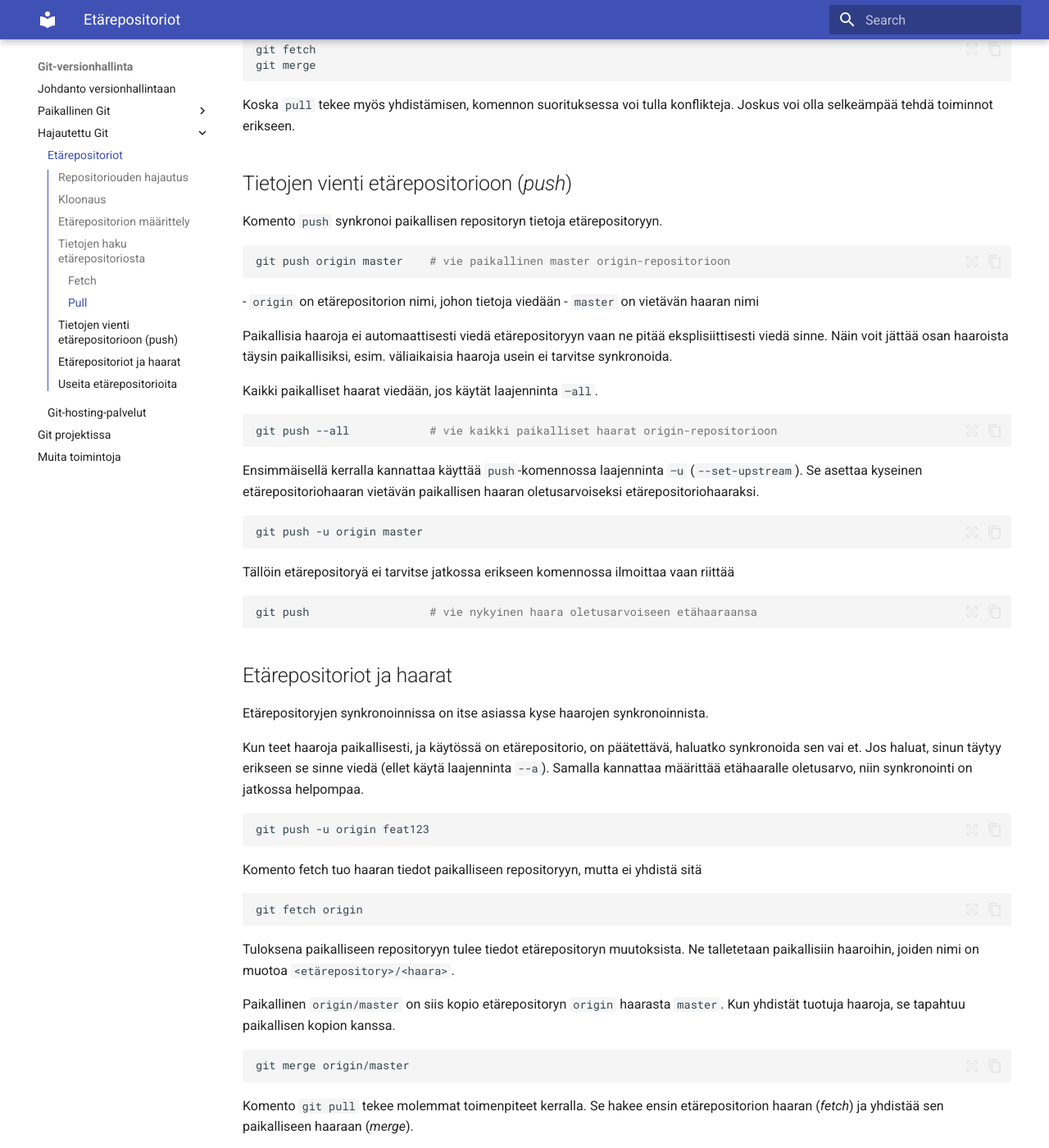
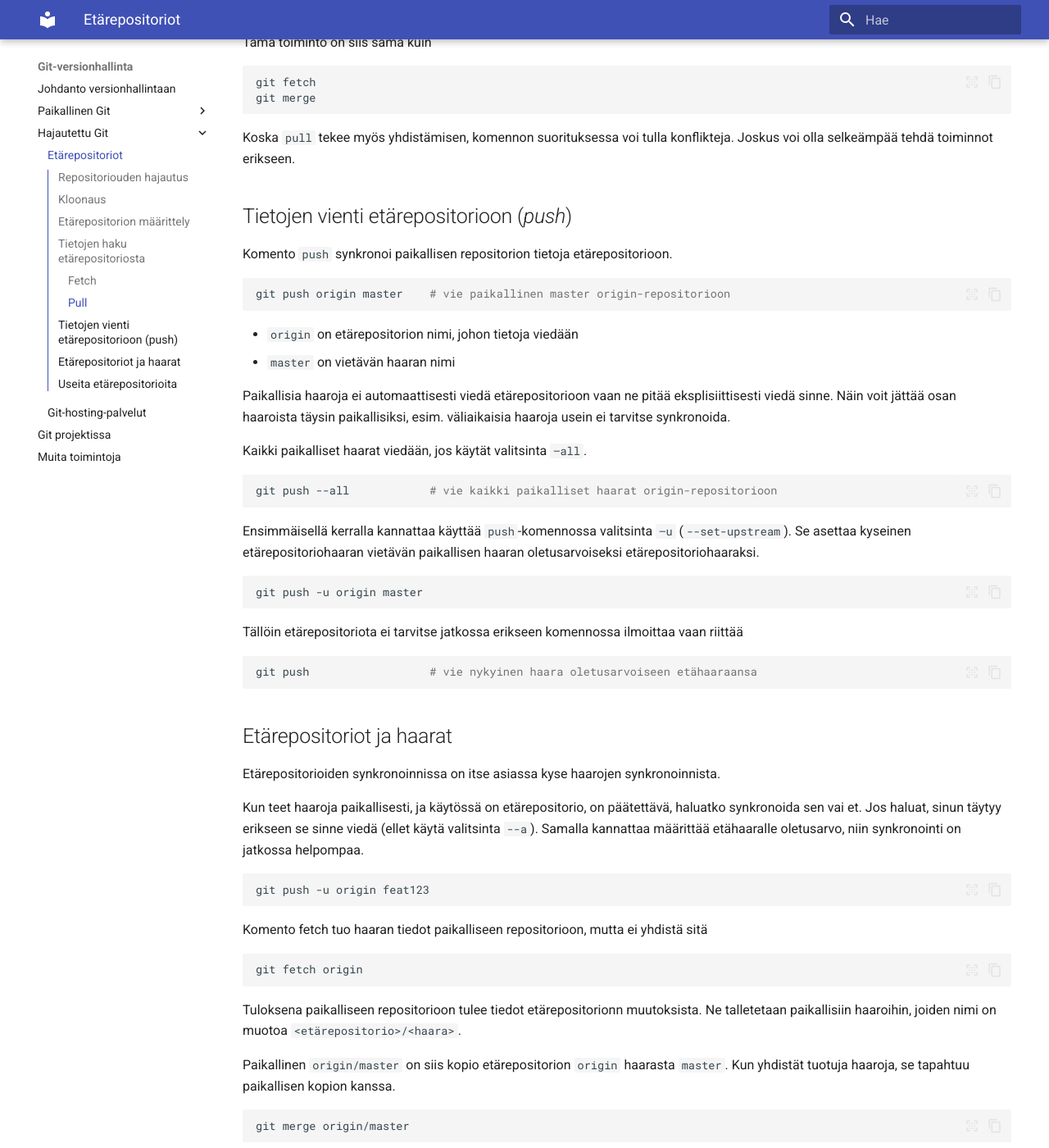
Before and after one commit to mruonavaara/git-versionhallinta, an MkDocs documentation site: the page built from docs/etarepositoriot.md, in a window 1280 px wide and 1400 px high, scrolled down 2304 px. Shown: the whole window at 82% size. Built offline with MkDocs 1.6.1 and Material for MkDocs 9.7.7, drawn with Linux system fonts in a browser that asks for light colours; some of the changed text lies outside the part shown.

````diff
--- a/docs/etarepositoriot.md
+++ b/docs/etarepositoriot.md
@@ -33,6 +34,7 @@ Voit määritellä etärepositorioita komennolla `remote add`:
 ```bash
 git remote add origin https://github.com/user/repository.git
 ```
+
 - `origin` of etärepositoriolle annettu nimi
 - `https://github.com/user/repository.git` on sen osoite.
 
@@ -102,29 +105,30 @@ Koska `pull` tekee myös yhdistämisen, komennon suorituksessa voi tulla konflik
 
 ## Tietojen vienti etärepositorioon (_push_)
 
-Komento `push` synkronoi paikallisen repositoryn tietoja etärepositoryyn.
+Komento `push` synkronoi paikallisen repositorion tietoja etärepositorioon.
 
 ```bash
 git push origin master    # vie paikallinen master origin-repositorioon
 ```
+
 - `origin` on etärepositorion nimi, johon tietoja viedään
 - `master` on vietävän haaran nimi
 
-Paikallisia haaroja ei automaattisesti viedä etärepositoryyn vaan ne pitää eksplisiittisesti viedä sinne. Näin voit jättää osan haaroista täysin paikallisiksi, esim. väliaikaisia haaroja usein ei tarvitse synkronoida.
+Paikallisia haaroja ei automaattisesti viedä etärepositorioon vaan ne pitää eksplisiittisesti viedä sinne. Näin voit jättää osan haaroista täysin paikallisiksi, esim. väliaikaisia haaroja usein ei tarvitse synkronoida.
 
-Kaikki paikalliset haarat viedään, jos käytät laajenninta `–all`.
+Kaikki paikalliset haarat viedään, jos käytät valitsinta `–all`.
 
 ```bash
 git push --all            # vie kaikki paikalliset haarat origin-repositorioon
 ```
 
-Ensimmäisellä kerralla kannattaa käyttää `push`-komennossa laajenninta `–u` (`--set-upstream`). Se asettaa kyseinen etärepositoriohaaran vietävän paikallisen haaran oletusarvoiseksi etärepositoriohaaraksi.
+Ensimmäisellä kerralla kannattaa käyttää `push`-komennossa valitsinta `–u` (`--set-upstream`). Se asettaa kyseinen etärepositoriohaaran vietävän paikallisen haaran oletusarvoiseksi etärepositoriohaaraksi.
 
 ```bash
 git push -u origin master
 ```
 
-Tällöin etärepositoryä ei tarvitse jatkossa erikseen komennossa ilmoittaa vaan riittää
+Tällöin etärepositoriota ei tarvitse jatkossa erikseen komennossa ilmoittaa vaan riittää
 
 ```bash
 git push                  # vie nykyinen haara oletusarvoiseen etähaaraansa
@@ -132,22 +136,22 @@ git push                  # vie nykyinen haara oletusarvoiseen etähaaraansa
 
 ## Etärepositoriot ja haarat
 
-Etärepositoryjen synkronoinnissa on itse asiassa kyse haarojen synkronoinnista.
+Etärepositorioiden synkronoinnissa on itse asiassa kyse haarojen synkronoinnista.
 
-Kun teet haaroja paikallisesti, ja käytössä on etärepositorio, on päätettävä, haluatko synkronoida sen vai et. Jos haluat, sinun täytyy erikseen se sinne viedä (ellet käytä laajenninta `--a`). Samalla kannattaa määrittää etähaaralle oletusarvo, niin synkronointi on jatkossa helpompaa.
+Kun teet haaroja paikallisesti, ja käytössä on etärepositorio, on päätettävä, haluatko synkronoida sen vai et. Jos haluat, sinun täytyy erikseen se sinne viedä (ellet käytä valitsinta `--a`). Samalla kannattaa määrittää etähaaralle oletusarvo, niin synkronointi on jatkossa helpompaa.
 ```bash
 git push -u origin feat123
 ```
 
-Komento fetch tuo haaran tiedot paikalliseen repositoryyn, mutta ei yhdistä sitä
+Komento fetch tuo haaran tiedot paikalliseen repositorioon, mutta ei yhdistä sitä
 
 ```bash
 git fetch origin
 ```
 
-Tuloksena paikalliseen repositoryyn tulee tiedot etärepositoryn muutoksista. Ne talletetaan paikallisiin haaroihin, joiden nimi on muotoa `<etärepository>/<haara>`.
+Tuloksena paikalliseen repositorioon tulee tiedot etärepositorionn muutoksista. Ne talletetaan paikallisiin haaroihin, joiden nimi on muotoa `<etärepositorio>/<haara>`.
 
-Paikallinen `origin/master` on siis kopio etärepositoryn `origin` haarasta `master`. Kun yhdistät tuotuja haaroja, se tapahtuu paikallisen kopion kanssa.
+Paikallinen `origin/master` on siis kopio etärepositorion `origin` haarasta `master`. Kun yhdistät tuotuja haaroja, se tapahtuu paikallisen kopion kanssa.
 
 ```bash
 git merge origin/master
--- a/mkdocs.yml
+++ b/mkdocs.yml
@@ -13,6 +13,7 @@ nav:
   - muita_toimintoja.md
 theme:
   name: material
+  language: fi
   features:
     - content.code.copy
     - content.code.select
````
Also changed, not shown: other parts of docs/etarepositoriot.md (+9 -7 lines), docs/haarat.md (+4 -4 lines), docs/hosting_palvelut.md (+17 -18 lines), docs/peruskaytto.md (+9 -9 lines).
